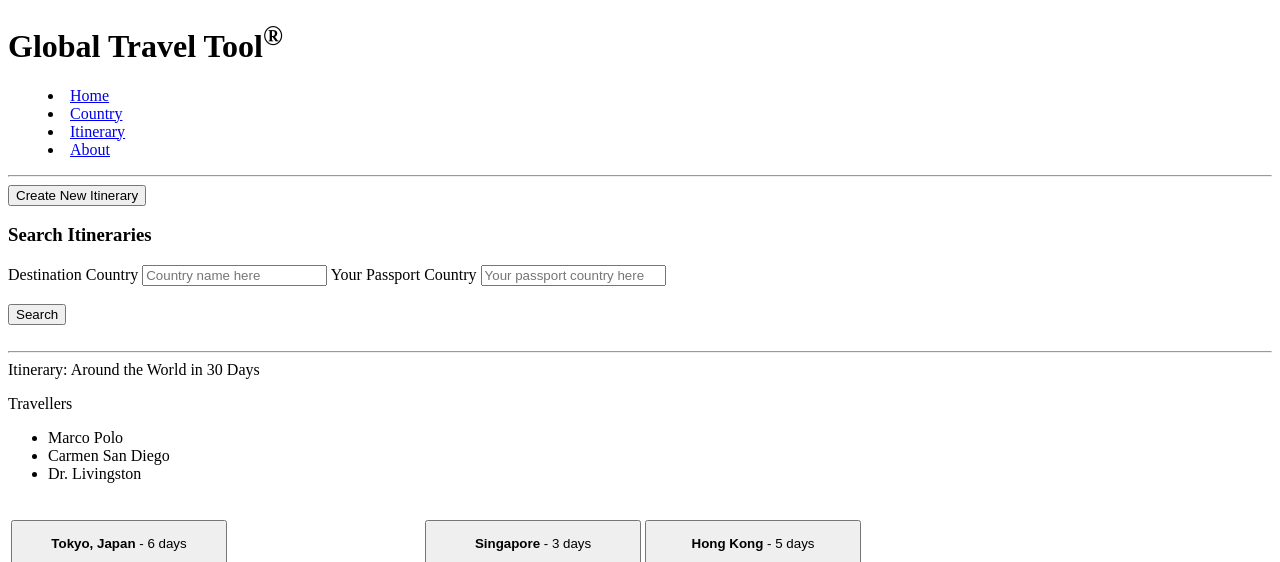
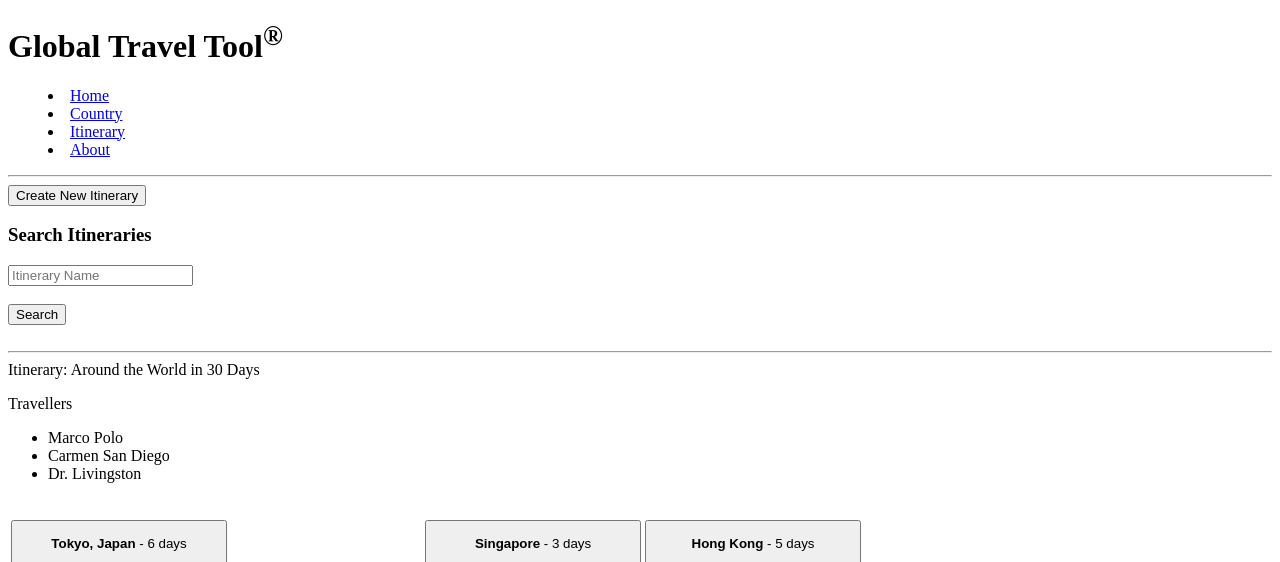
Before and after one commit to bwegr/startup, a plain HTML site: page itinerary.html in a window 1280 px wide. Shown: the top 562 px of the page. Drawn offline with Linux system fonts and the light colour scheme.

Commit message:
Fixing itinerary search button

```diff
--- a/itinerary.html
+++ b/itinerary.html
@@ -27,11 +27,8 @@
     <main>
     <button type="search">Create New Itinerary</button>
     <h3>Search Itineraries</h3>
-    <form method="get" action="play.html">
-      <label for="country">Destination Country</label>
-      <input type="text" id="country" placeholder="Country name here" />
-      <label for="passport">Your Passport Country</label>
-      <input type="text" id="passport" placeholder="Your passport country here" /><br><br>
+    <form>
+      <input type="text" id="country" placeholder="Itinerary Name" /><br><br>
       <button type="search">Search</button>
     </form><br>
     <hr />
```
